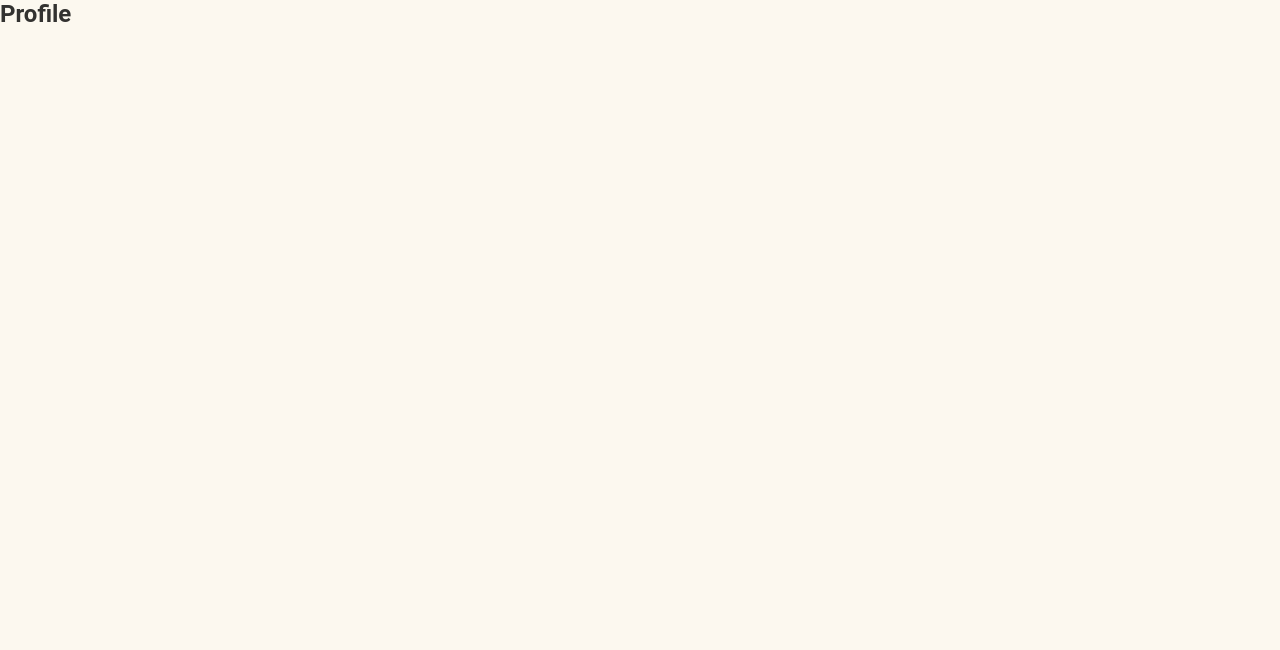
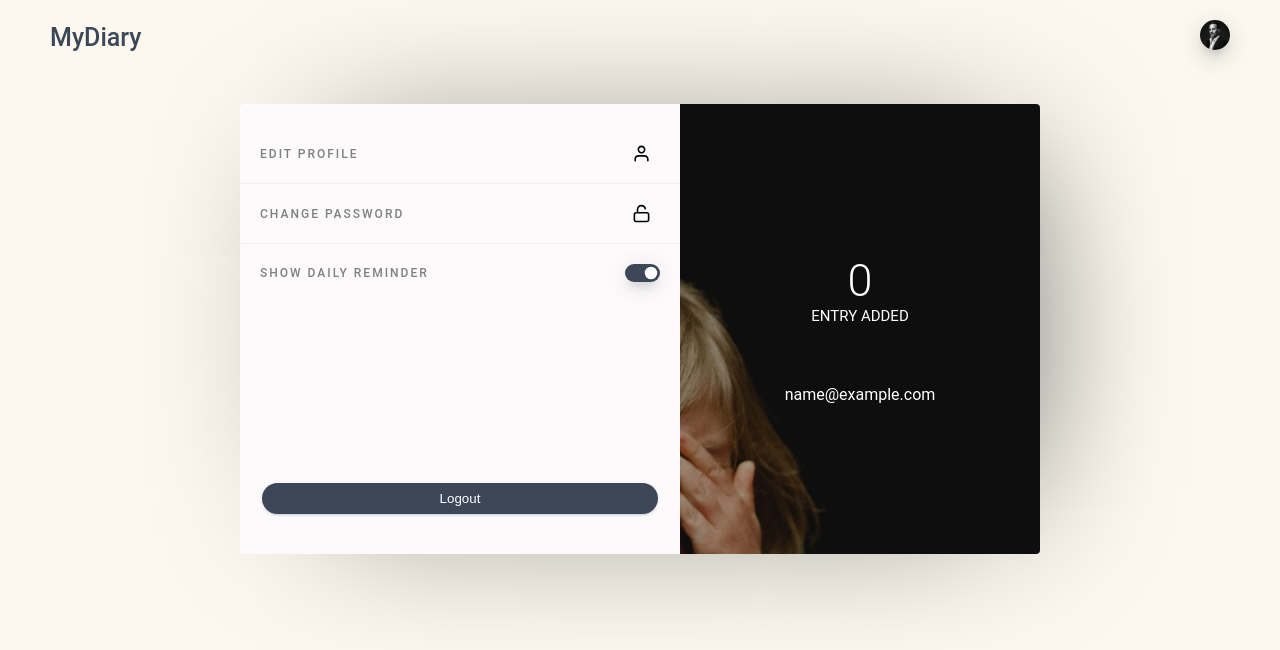
Before and after one commit to damafeez/MyDiary-react, a React (Create React App) app: page /profile in a window 1280 px wide. Shown: the top 650 px of the page. Built offline with nearby package versions, Linux system fonts and the light colour scheme; sample sign-in values are in the browser's storage.

Commit message:
feature(profile-view) complete implementation for profile view
- add Profile.js to views
- add home link to header
- complete implementation for profile view

finishes #162311084

```diff
--- a/src/App.js
+++ b/src/App.js
@@ -5,11 +5,10 @@ import store from './store';
 import ProtectedRoute from './hoc/ProtectedRoute';
 import Authentication from './views/Authentication';
 import Home from './views/Home';
+import Profile from './views/Profile';
 import NotificationDialog from './containers/NotificationDialog';
 import ConfirmAction from './containers/ConfirmAction';
 import './App.scss';
-
-const Profile = () => (<h2>Profile</h2>);
 
 const App = () => (
   <Provider store={store}>
--- a/src/components/shared/Header.js
+++ b/src/components/shared/Header.js
@@ -5,7 +5,7 @@ import john from '../../assets/john.jpg';
 
 export default () => (
   <header>
-    <h1><a href="home.html">MyDiary</a></h1>
+    <h1><Link to="/">MyDiary</Link></h1>
     <Link to="/profile"><img className="bg" src={john} alt="" /></Link>
   </header>
 );
--- /dev/null
+++ b/src/containers/Profile.js
@@ -0,0 +1,102 @@
+import React, { Component } from 'react';
+import { connect } from 'react-redux';
+import scrollAction from '../actions/scroll';
+import { getEntries as getEntriesAction } from '../actions/entries';
+import InputBox from '../components/shared/inputBox';
+import icons from '../assets/icons.svg';
+import './Profile.scss';
+
+export class Home extends Component {
+  state = {
+    fullName: '',
+    email: '',
+    password: '',
+    newPassword: '',
+    confirmPassword: '',
+    activeView: '',
+  }
+
+  switchView = (view) => {
+    this.setState((prevState) => ({ activeView: prevState.activeView !== view ? view : '' }));
+  }
+
+  handleChange = (e) => this.setState({ [e.target.name]: e.target.value })
+
+  handleProfileUpdate = () => {
+  }
+
+  handlePasswordUpdate = () => {
+  }
+
+  render() {
+    const {
+      fullName,
+      email,
+      password,
+      newPassword,
+      confirmPassword,
+      activeView,
+    } = this.state;
+    const {
+      entries,
+      user,
+    } = this.props;
+    return (
+      <div className="profile">
+        <section className="info-settings">
+          <div className="settings">
+            <div>
+              <div className="header" onClick={() => this.switchView('edit-profile')}>
+                <span>EDIT PROFILE</span>
+                <svg className="icon">
+                  <use xlinkHref={`${icons}#icon-user`} />
+                </svg>
+              </div>
+              <form className={`open-close ${activeView === 'edit-profile' ? 'active' : ''}`} onSubmit="editProfile(event)">
+                <InputBox handleChange={this.handleChange} value={fullName} label="Full Name" icon="icon-user" name="fullName" required />
+                <InputBox handleChange={this.handleChange} value={email} label="Email" icon="icon-at-sign" name="email" required />
+                <button type="submit" name="button" className="round btn">Update</button>
+              </form>
+            </div>
+            <div>
+              <div className="header" onClick={() => this.switchView('reset-password')}>
+                <span>CHANGE PASSWORD</span>
+                <svg className="icon">
+                  <use xlinkHref={`${icons}#icon-unlock`} />
+                </svg>
+              </div>
+              <form className={`open-close ${activeView === 'reset-password' ? 'active' : ''}`} onSubmit="changePassword(event)">
+                <InputBox handleChange={this.handleChange} value={password} label="Current Password" icon="icon-unlock" name="password" required />
+                <InputBox handleChange={this.handleChange} value={newPassword} label="New Password" icon="icon-unlock" name="newPassword" required />
+                <InputBox handleChange={this.handleChange} value={confirmPassword} label="Confirm Password" icon="icon-unlock" name="confirmPassword" required />
+                <button type="submit" name="button" className="round btn">Update</button>
+              </form>
+            </div>
+            <div>
+              <div className="header check">
+                <label htmlFor="show-notification">SHOW DAILY REMINDER</label>
+                <input type="checkbox" checked name="reminder" id="show-notification" />
+              </div>
+            </div>
+            <button type="button" onClick="logout()" className="btn round logout">Logout</button>
+          </div>
+          <div className="info">
+            <span id="number">{entries.length}</span>
+            <span id="title">{entries.length > 1 ? 'ENTRIES' : 'ENTRY'} ADDED</span>
+            <h2>{user.fullName}</h2>
+            <p>{user.email}</p>
+          </div>
+        </section>
+      </div>
+    );
+  }
+}
+const mapStateToProps = (state) => ({
+  entries: state.entries.entries,
+  user: state.auth.user,
+});
+
+export default connect(mapStateToProps, {
+  scroll: scrollAction,
+  getEntries: getEntriesAction,
+})(Home);
--- /dev/null
+++ b/src/containers/Profile.scss
@@ -0,0 +1,110 @@
+.profile {
+  display: flex;
+  justify-content: center;
+  align-items: center;
+  height: 100%;
+  padding: 9rem 2rem;
+  @media screen and (min-width: 550px) {
+    padding: 3rem 2rem;
+  }
+  .info-settings {
+    display: flex;
+    flex-wrap: wrap-reverse;
+    flex: 0 1 80rem;
+    min-height: 40rem;
+    background: #fcfafa;
+    box-shadow: 25px 0px 162px -68px rgba(0, 0, 0, 1);
+    border-radius: 4px;
+    .info {
+      flex-basis: 100%;
+      border-radius: 4px 4px 0 0;
+      background: linear-gradient(rgba(0, 0, 0, .3), rgba(0, 0, 0, .3)), url(../assets/bg-4.jpg);
+      background-size: cover;
+      background-position: 50% 50%;
+      background-repeat: no-repeat;
+      color: white;
+      display: flex;
+      flex-direction: column;
+      justify-content: center;
+      align-items: center;
+      padding: 2rem;
+      @media screen and (min-width: 550px) {
+        background-size: 90% auto;
+        background-attachment: fixed;
+        border-radius: 0 4px 4px 0;
+        flex-basis: 45%;
+      }
+      #number {
+        font-size: 4.5rem;
+        font-weight: 300;
+      }
+      #title {
+        font-size: 1.5rem;
+        margin-bottom: 6rem;
+      }
+    }
+    .settings {
+      flex-basis: 100%;
+      display: flex;
+      flex-direction: column;
+      align-items: center;
+      text-align: center;
+      padding: 2rem 0;
+      min-height: 40rem;
+      @media screen and (min-width: 550px) {
+        min-height: 45rem;
+        border-radius: 0 4px 4px 0;
+        flex-basis: 55%;
+      }
+      .logout {
+        width: 90%;
+        margin-top: auto;
+        margin-bottom: 2rem;
+      }
+    }
+  }
+}
+.open-close {
+  max-height: 0;
+  opacity: .1;
+  overflow-y: hidden;
+  transition: all .5s ease-in-out;
+}
+.open-close.active {
+  max-height: 500px;
+  opacity: 1;
+  transition-delay: .3s;
+}
+.info-settings .open-close.active {
+  padding: 1rem 2rem;
+  background: #f6f1e982;
+}
+.info-settings .open-close button {
+  background-color: gray;
+  float: right;
+}
+.info-settings .settings > div {
+  width: 100%;
+}
+.info-settings .settings > div > .header {
+  cursor: pointer;
+  display: flex;
+  justify-content: space-between;
+  padding: 2rem;
+  align-items: center;
+}
+.info-settings .settings > div > .header > svg {
+  margin-right: .88rem;
+}
+.info-settings .settings > div:not(:last-of-type) > .header {
+  border-bottom: 1px solid #f1f1f1;
+}
+.info-settings .settings > div:last-of-type > .header {
+  margin-bottom: 3rem;
+}
+.info-settings .settings > div > .header span, .info-settings .settings > div > .header label {
+  font-weight: 500;
+  font-size: 1.2rem;
+  color: gray;
+  letter-spacing: 2px;
+}
--- a/src/index.scss
+++ b/src/index.scss
@@ -144,3 +144,45 @@ header, footer {
   background: var(--gray);
   margin-right: 1rem;
 }
+
+input[type="checkbox"]{
+	font-size: 1rem;
+	-webkit-appearance: none;
+	   -moz-appearance: none;
+	        appearance: none;
+	width: 3.5em;
+	height: 1.8em;
+	background: #ddd;
+	border-radius: 3em;
+	position: relative;
+	outline: none;
+	-webkit-transition: all .2s ease-in-out;
+	transition: all .2s ease-in-out;
+}
+
+input[type="checkbox"]:checked{
+  background: var(--secondary-color);
+  box-shadow: 0 16px 26px -10px rgba(60, 72, 88, 0.56),
+  0 4px 25px 0px rgba(0, 0, 0, 0.12),
+  0 8px 10px -5px rgba(60, 72, 88, 0.2);
+}
+
+input[type="checkbox"]:after{
+	position: absolute;
+	content: "";
+	width: 1.8em;
+	height: 1.8em;
+	border-radius: 50%;
+	background: #fff;
+	-webkit-box-shadow: 0 0 .25em rgba(0,0,0,.3);
+	        box-shadow: 0 0 .25em rgba(0,0,0,.3);
+	-webkit-transform: scale(.7);
+	        transform: scale(.7);
+	left: 0;
+	-webkit-transition: all .2s ease-in-out;
+	transition: all .2s ease-in-out;
+}
+
+input[type="checkbox"]:checked:after{
+  left: calc(100% - 1.8em);
+}
--- a/src/layouts/Scroller.js
+++ b/src/layouts/Scroller.js
@@ -20,6 +20,7 @@ export class Scroller extends Component {
   }
 
   scrollToItem = (item) => {
+    // gotten from a random source during bc, will provide reference later
     const diff = (item.offsetTop - window.scrollY) / 8;
     if (Math.abs(diff) > 1) {
       window.scrollTo(0, (window.scrollY + diff));
--- /dev/null
+++ b/src/views/Profile.js
@@ -0,0 +1,5 @@
+import React from 'react';
+import DefaultLayout from '../layouts/DefaultLayout';
+import Profile from '../containers/Profile';
+
+export default() => <DefaultLayout><Profile /></DefaultLayout>;
```
Also changed, not shown: 1 other file (tests, documents, lock files or other folders).
